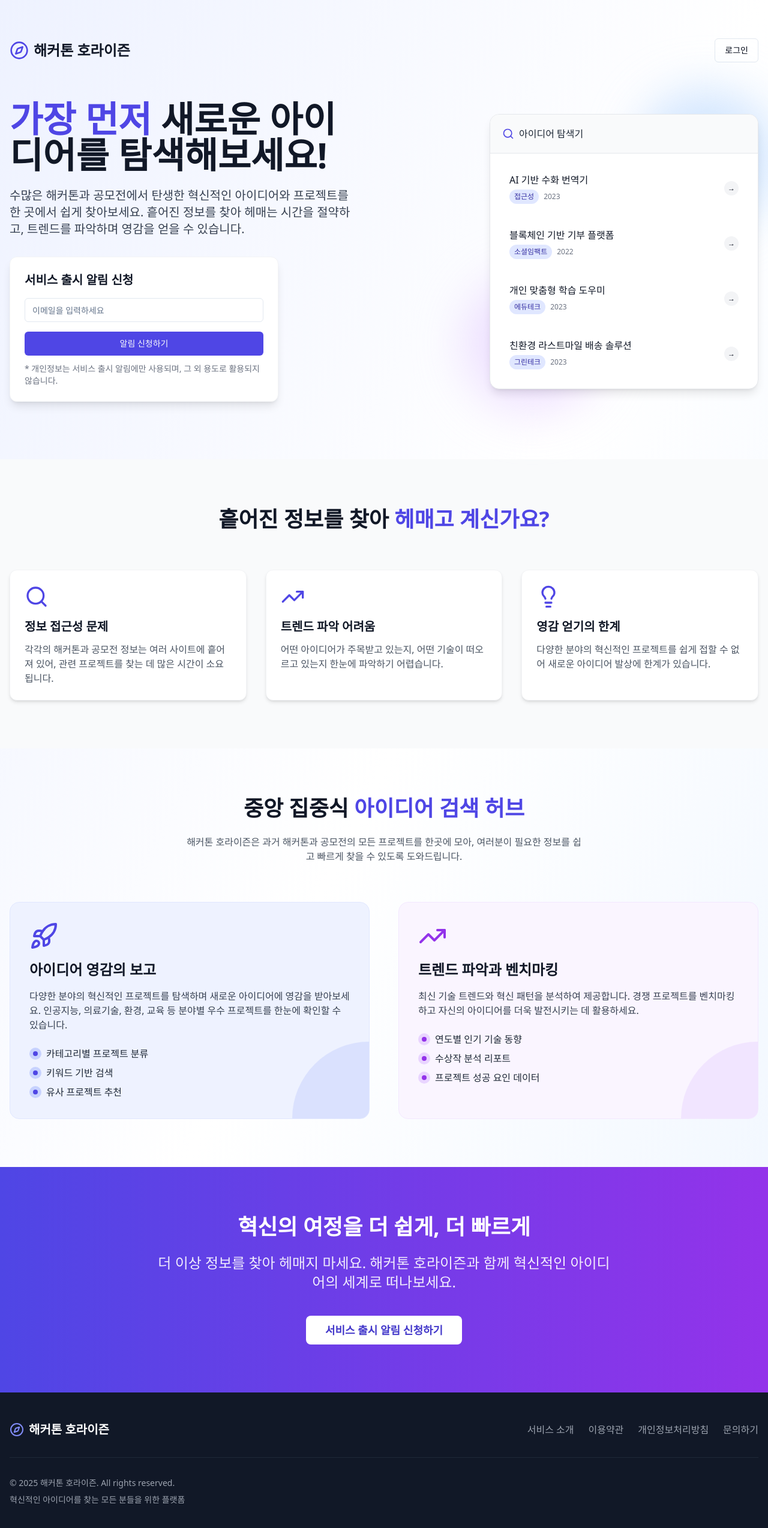
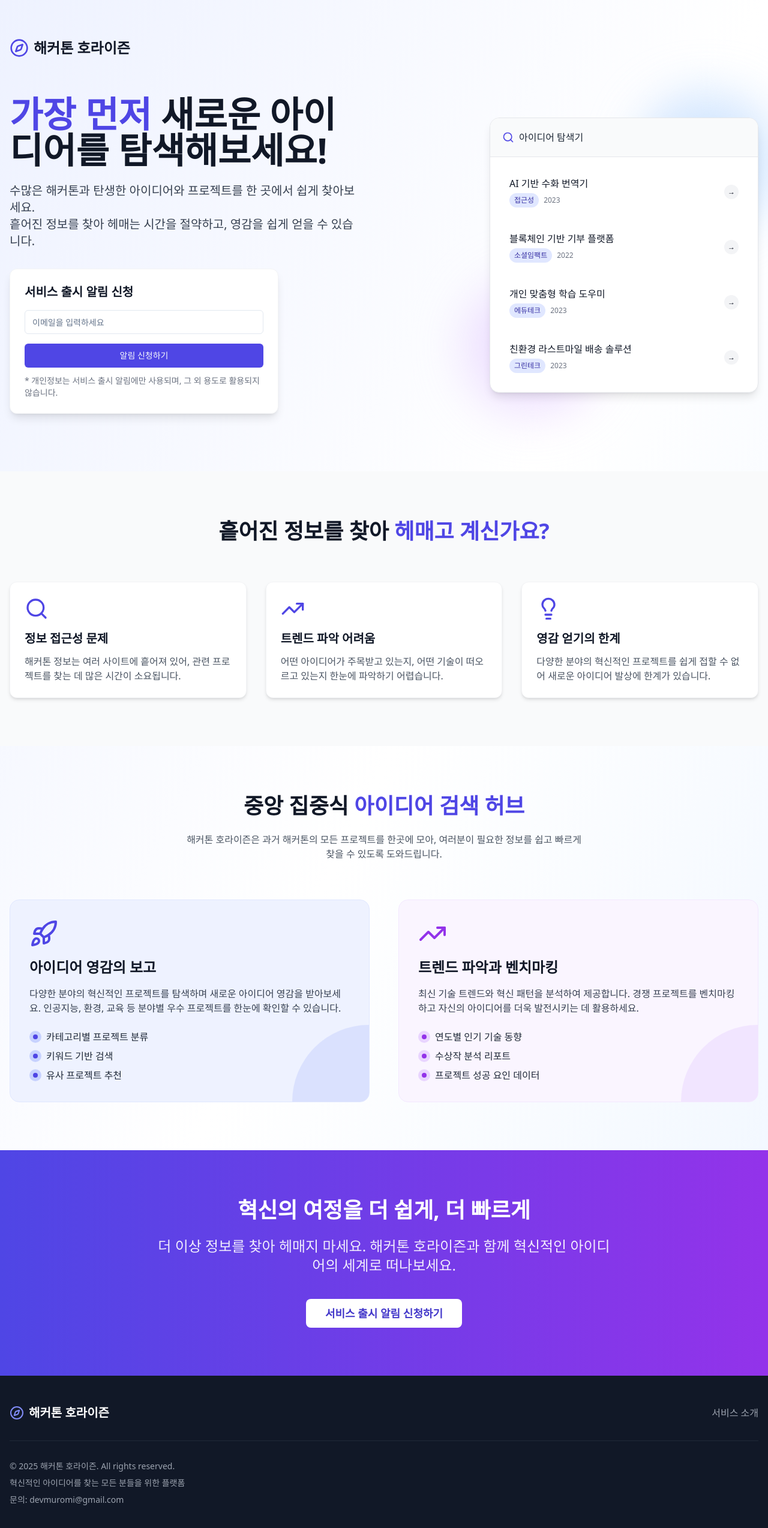
Before and after one commit to wibaek/hackathon-horizon-landing, a React (Vite) app: page / in a window 1280 px wide. Shown: the top 2548 px of the page at 60% size. Built offline with nearby package versions, Linux system fonts and the light colour scheme.

Commit message:
design: 디자인 변경

```diff
--- a/src/pages/Index.tsx
+++ b/src/pages/Index.tsx
@@ -51,9 +51,6 @@ const Index = () => {
               해커톤 호라이즌
             </span>
           </div>
-          <Button variant="outline" className="hidden md:flex">
-            로그인
-          </Button>
         </nav>
 
         <div className="flex flex-col md:flex-row items-center justify-between gap-8 md:gap-12">
@@ -63,9 +60,11 @@ const Index = () => {
               아이디어를 탐색해보세요!
             </h1>
             <p className="text-lg md:text-xl text-gray-700 mb-8">
-              수많은 해커톤과 공모전에서 탄생한 혁신적인 아이디어와 프로젝트를
-              한 곳에서 쉽게 찾아보세요. 흩어진 정보를 찾아 헤매는 시간을
-              절약하고, 트렌드를 파악하며 영감을 얻을 수 있습니다.
+              수많은 해커톤과 탄생한 아이디어와 프로젝트를 한 곳에서 쉽게
+              찾아보세요.
+              <br />
+              흩어진 정보를 찾아 헤매는 시간을 절약하고, 영감을 쉽게 얻을 수
+              있습니다.
             </p>
 
             <div
@@ -207,7 +206,7 @@ const Index = () => {
                 icon: <Search className="h-10 w-10 text-indigo-600" />,
                 title: "정보 접근성 문제",
                 description:
-                  "각각의 해커톤과 공모전 정보는 여러 사이트에 흩어져 있어, 관련 프로젝트를 찾는 데 많은 시간이 소요됩니다.",
+                  "해커톤 정보는 여러 사이트에 흩어져 있어, 관련 프로젝트를 찾는 데 많은 시간이 소요됩니다.",
               },
               {
                 icon: <TrendingUp className="h-10 w-10 text-indigo-600" />,
@@ -245,9 +244,8 @@ const Index = () => {
             <span className="text-indigo-600">아이디어 검색 허브</span>
           </h2>
           <p className="text-center text-gray-600 max-w-2xl mx-auto mb-16">
-            해커톤 호라이즌은 과거 해커톤과 공모전의 모든 프로젝트를 한곳에
-            모아, 여러분이 필요한 정보를 쉽고 빠르게 찾을 수 있도록
-            도와드립니다.
+            해커톤 호라이즌은 과거 해커톤의 모든 프로젝트를 한곳에 모아,
+            여러분이 필요한 정보를 쉽고 빠르게 찾을 수 있도록 도와드립니다.
           </p>
 
           <div className="grid grid-cols-1 md:grid-cols-2 gap-12">
@@ -258,9 +256,9 @@ const Index = () => {
                   아이디어 영감의 보고
                 </h3>
                 <p className="text-gray-700 mb-6">
-                  다양한 분야의 혁신적인 프로젝트를 탐색하며 새로운 아이디어에
-                  영감을 받아보세요. 인공지능, 의료기술, 환경, 교육 등 분야별
-                  우수 프로젝트를 한눈에 확인할 수 있습니다.
+                  다양한 분야의 혁신적인 프로젝트를 탐색하며 새로운 아이디어
+                  영감을 받아보세요. 인공지능, 환경, 교육 등 분야별 우수
+                  프로젝트를 한눈에 확인할 수 있습니다.
                 </p>
                 <ul className="space-y-2">
                   {[
@@ -351,15 +349,6 @@ const Index = () => {
               <a href="#" className="hover:text-white transition-colors">
                 서비스 소개
               </a>
-              <a href="#" className="hover:text-white transition-colors">
-                이용약관
-              </a>
-              <a href="#" className="hover:text-white transition-colors">
-                개인정보처리방침
-              </a>
-              <a href="#" className="hover:text-white transition-colors">
-                문의하기
-              </a>
             </div>
           </div>
 
@@ -368,6 +357,7 @@ const Index = () => {
             <p className="mt-2">
               혁신적인 아이디어를 찾는 모든 분들을 위한 플랫폼
             </p>
+            <p className="mt-2">문의: devmuromi@gmail.com</p>
           </div>
         </div>
       </footer>
```
